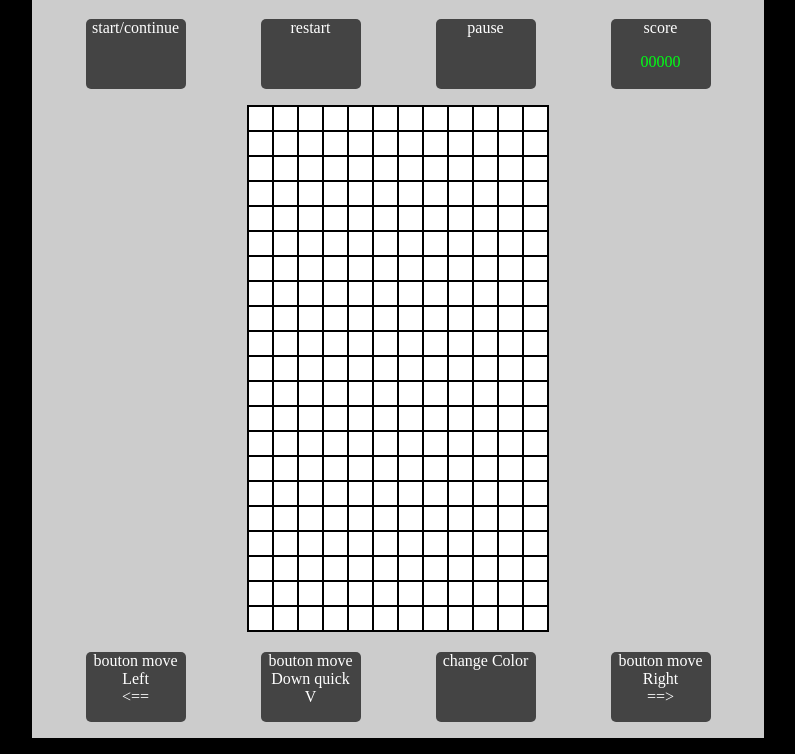
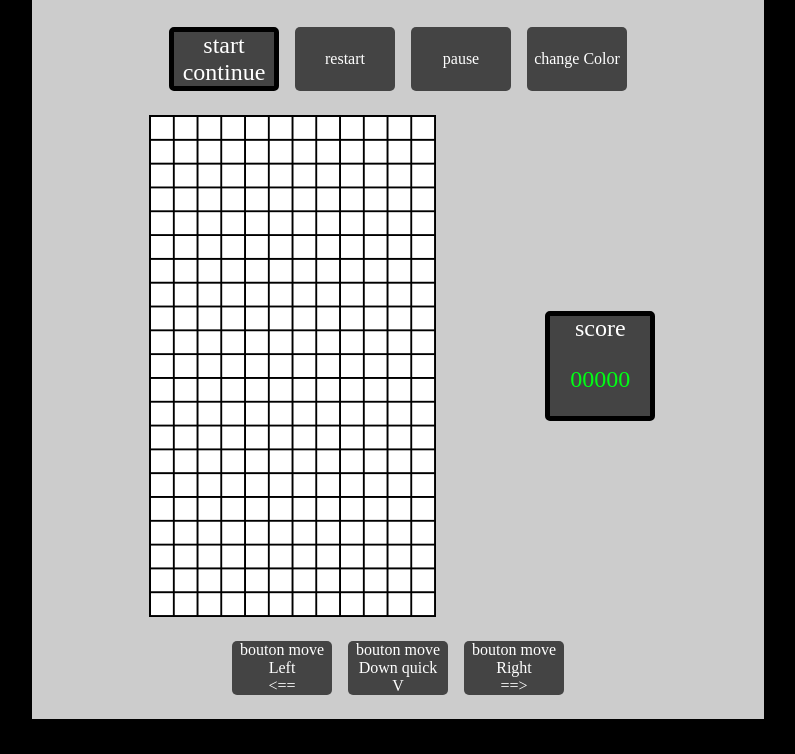
Before and after one commit to patrickletourneux/tetris_1_squarre, a plain HTML site: page index.html in a window 1280 px wide. Shown: the part 130-884 px from the top of the page, without its empty margins (242-1037 px from the left). Drawn offline with Linux system fonts and the light colour scheme.

Commit message:
better disposition

```diff
--- a/index.html
+++ b/index.html
@@ -12,20 +12,22 @@
 <body id="body">
   <div id="global">
     <h1>Tetris in progress </br>begin with only one squarre</h1>
-    <div id="boutonshaut">
-     <div class="btn" id="start" onclick="move('down')">start/continue </div>
+    <div class="ligne-bouton" id="boutonshaut">
+     <div class="btn" id="start" onclick="move('down')">start <br> continue </div>
      <div class="btn" id="restart" onclick="restart()">restart </div>
      <div class="btn" id="pause" onclick="pause()">pause</div>
-     <div class="btn" id="scoreid">score
-      <p id='score'>00000</p>
-     </div>
+     <div class="btn" id="changeColor" onclick="changeColor()">change Color</div>
     </div>
-    <!-- heigt is 525 , 550 is just for developpement -->
-    <canvas id="canvas_1" name="tetris" width="300" height="525"></canvas>
-    <div id="boutonsbas">
+    <div id="ligne-canvas-score">
+      <!-- heigt is 525 , 550 is just for developpement -->
+      <canvas id="canvas_1" name="tetris" width="300" height="525"></canvas>
+      <div class="btn" id="scoreid">score
+        <p id='score'>00000</p>
+      </div>
+    </div>
+    <div class="ligne-bouton" id="boutonsbas">
       <div class="btn" id="moveLeft" onclick="move('left')">bouton move Left </br> <== </div>
       <div class="btn" id="moveDownQuick" onclick="move('downquick')">bouton move Down quick</br>V</div>
-      <div class="btn" id="changeColor" onclick="changeColor()">change Color</div>
       <div class="btn" id="moveRight" onclick="move('right')">bouton move Right </br> ==></div>
     </div>
   </div>
--- a/styles/canvas1.css
+++ b/styles/canvas1.css
@@ -18,12 +18,19 @@
 #canvas_1 {
   background-color: white;
   border: 1px solid black;
-  height: 500;
+  height: 500px;
   margin: 1rem;
 }
 
-#boutonsbas,#boutonshaut {
+.ligne-bouton{
   display: flex;
+  justify-content:center;
+
+}
+
+#boutonsbas :hover,#boutonshaut :hover{
+  background-color: black;
+  color: red;
 }
 
 .btn {
@@ -31,11 +38,28 @@
   color: white;
   text-align: center;
   border-radius: 5px;
-  margin-right: auto;
-  margin-left: auto;
+  margin: 0.5rem;
   width: 100px;
-  height: 70px;
+  height: auto;
+  display: flex;
+  flex-direction: column;
+  justify-content: center;
 }
 #score {
   color: rgb(0, 255, 21);
 }
+
+#start , #scoreid{
+  font-size: 1.5rem;
+  border: black 5px solid;
+}
+
+#ligne-canvas-score{
+  display: flex;
+  justify-content:space-evenly ;
+  align-items: center;
+}
+
+#scoreid{
+  height: 100px;
+}
```
